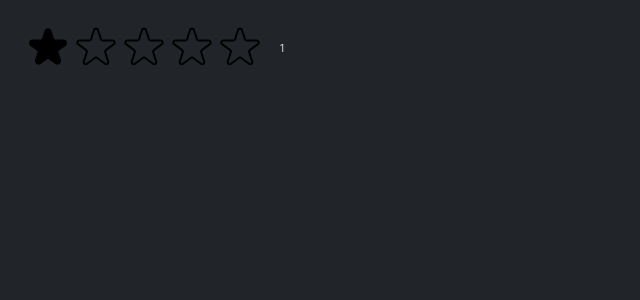
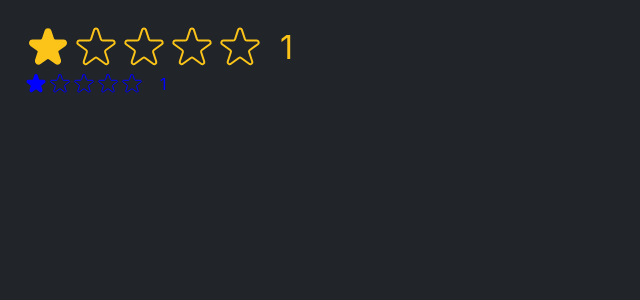
Before and after one commit to samocain93/MyMDB, a React (Create React App) app: page / in a window 1280 px wide. Shown: the top 300 px of the page, without its empty margins (0-640 px from the left). Built offline with nearby package versions, Linux system fonts and the light colour scheme.

Commit message:
adds to star rating

```diff
--- a/src/StarRating.js
+++ b/src/StarRating.js
@@ -10,45 +10,70 @@
   display: 'flex',
 };
 
+export default function StarRating({
+  maxRating = 5,
+  color = '#fcc419',
+  size = 48,
+  className = "",
+}) {
+  const [rating, setRating] = useState(1);
+  const [tempRating, setTempRating] = useState(0);
+
+  function handleRating(rating) {
+    setRating(rating);
+  }
+
   const textStyle = {
     lineHeight: '1',
     margin: '0',
+    color,
+    fontSize: `${size / 1.5}px`,
   };
 
-export default function StarRating({ maxRating = 5 }) {
-  const [rating, setRating] = useState(1);
+
 
   return (
-    <div style={containerStyle}>
+    <div style={containerStyle} className={className}>
       <div style={starContainerStyle}>
         {Array.from({ length: maxRating }, (_, i) => (
           <Star
             key={i}
-            onRate={() => setRating(i + 1)}
-            full={rating >= i + 1}
+            full={tempRating ? tempRating >= i + 1 : rating >= i + 1}
+            onRate={() => handleRating(i + 1)}
+            onHoverIn={() => setTempRating(i + 1)}
+            onHoverOut={() => setTempRating(0)}
+            color={color}
+            size={size}
           />
         ))}
       </div>
-      <p style={textStyle}>{rating || ''}</p>
+      <p style={textStyle}>{tempRating || rating || ''}</p>
     </div>
   );
 }
 
+
+function Star({ onRate, full, onHoverIn, onHoverOut, color, size }) {
   const starStyle = {
-  width: '48px',
-  height: '48px',
+    width: `${size}px`,
+    height: `${size}px`,
     display: 'block',
     cursor: 'pointer',
   };
-function Star({ onRate, full }) {
   return (
-    <span role='button' style={starStyle} onClick={onRate}>
+    <span
+      role='button'
+      style={starStyle}
+      onClick={onRate}
+      onMouseEnter={onHoverIn}
+      onMouseLeave={onHoverOut}
+    >
       {full ? (
         <svg
           xmlns='http://www.w3.org/2000/svg'
           viewBox='0 0 20 20'
-          fill='#000'
-          stroke='#000'
+          fill={color}
+          stroke={color}
         >
           <path d='M9.049 2.927c.3-.921 1.603-.921 1.902 0l1.07 3.292a1 1 0 00.95.69h3.462c.969 0 1.371 1.24.588 1.81l-2.8 2.034a1 1 0 00-.364 1.118l1.07 3.292c.3.921-.755 1.688-1.54 1.118l-2.8-2.034a1 1 0 00-1.175 0l-2.8 2.034c-.784.57-1.838-.197-1.539-1.118l1.07-3.292a1 1 0 00-.364-1.118L2.98 8.72c-.783-.57-.38-1.81.588-1.81h3.461a1 1 0 00.951-.69l1.07-3.292z' />
         </svg>
@@ -57,7 +82,7 @@
           xmlns='http://www.w3.org/2000/svg'
           fill='none'
           viewBox='0 0 24 24'
-          stroke='#000'
+          stroke={color}
         >
           <path
             strokeLinecap='round'
--- a/src/index.js
+++ b/src/index.js
@@ -10,5 +10,6 @@
   <React.StrictMode>
     {/* <App /> */}
     <StarRating maxRating={5} />
+    <StarRating size={24} color='blue' className="test" />
   </React.StrictMode>
 );
```
Lines whose indentation alone changed are shown as unchanged.
